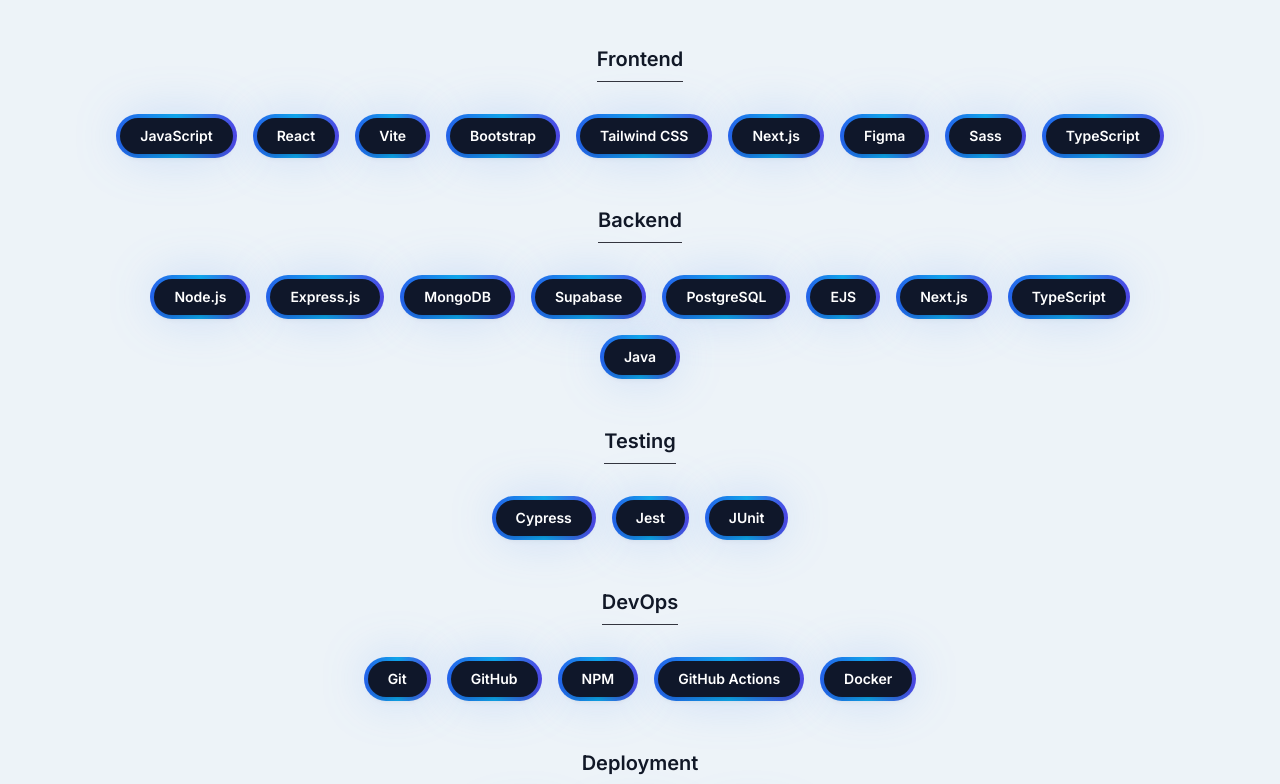
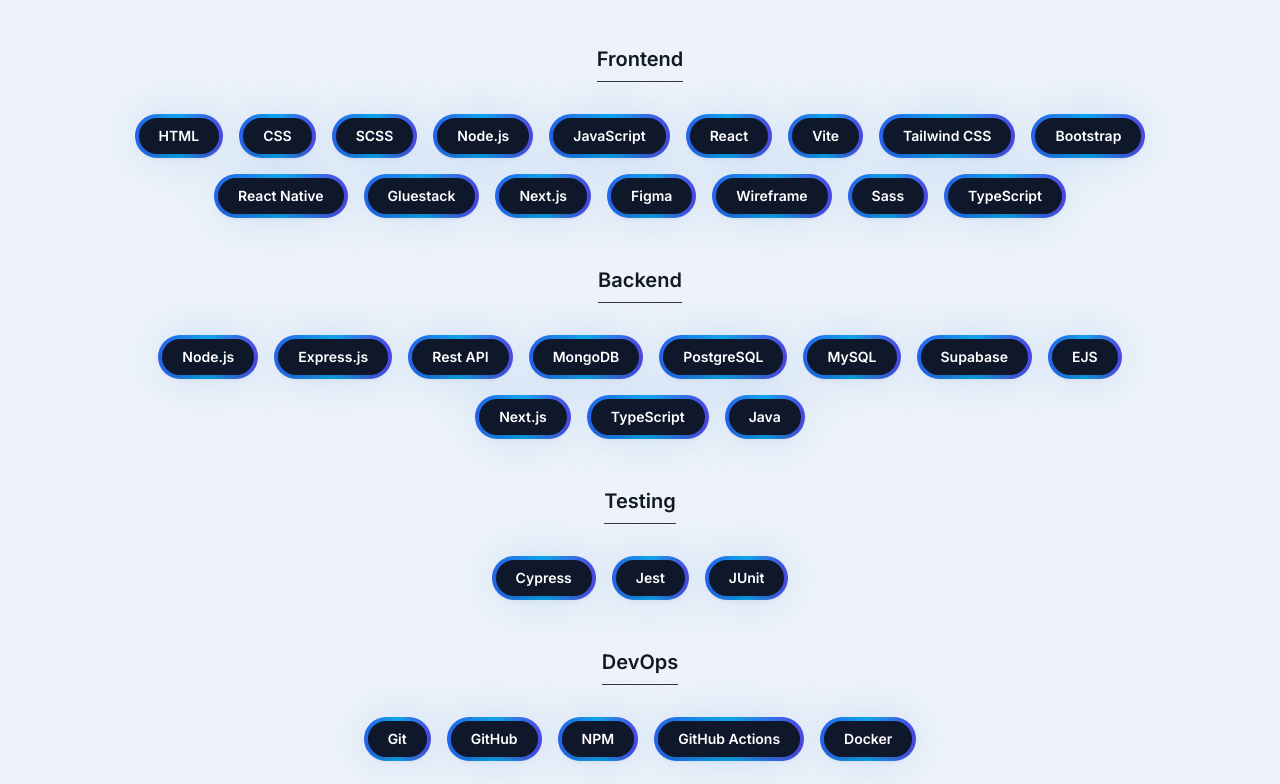
Before and after one commit to EmpyreanMist/portfolio, a Next.js app: page / in a window 1280 px wide. Shown: the part 1296-2080 px from the top of the page. Built offline with nearby package versions, Linux system fonts and the light colour scheme.

Commit message:
Add project

```diff
--- a/src/app/components/HeroSection.jsx
+++ b/src/app/components/HeroSection.jsx
@@ -11,7 +11,6 @@
   const typeRef = useRef(null);
   const [isVisible, setIsVisible] = useState(false);
 
-  // Bildrotation
   useEffect(() => {
     const timer = setTimeout(() => {
       setRotation(360);
@@ -23,7 +22,6 @@
     return () => clearTimeout(timer);
   }, []);
 
-  // Typ-animation synlighet
   useEffect(() => {
     const observer = new IntersectionObserver(
       (entries) => {
--- a/src/app/components/ProjectsSection.jsx
+++ b/src/app/components/ProjectsSection.jsx
@@ -63,6 +63,15 @@
     tag: ["All", "Java"],
     gitUrl: "https://github.com/fungover/exercise2025/pull/41",
   },
+  {
+    id: 8,
+    title: "Fishing Diary",
+    description:
+      "A mobile app built with React Native and Expo for logging catches, tracking species, and visualizing fishing spots. Uses Supabase for backend and Gluestack UI for styling.",
+    image: "/images/projects/fishing-diary.png",
+    tag: ["All", "App"],
+    gitUrl: "https://github.com/EmpyreanMist/Fishing-Diary",
+  },
 ];
 
 const AnimatedProjectCard = ({ project, index }) => {
@@ -119,6 +128,11 @@
         />
         <ProjectTag
           onClick={handleTagChange}
+          name="App"
+          isSelected={tag === "App"}
+        />
+        <ProjectTag
+          onClick={handleTagChange}
           name="Java"
           isSelected={tag === "Java"}
         />
--- a/src/app/components/TechStackSection.jsx
+++ b/src/app/components/TechStackSection.jsx
@@ -4,22 +4,31 @@
 export default function TechStackSection() {
   const techStack = {
     Frontend: [
+      "HTML",
+      "CSS",
+      "SCSS",
+      "Node.js",
       "JavaScript",
       "React",
       "Vite",
+      "Tailwind CSS",
       "Bootstrap",
-      "Tailwind CSS",
+      "React Native",
+      "Gluestack",
       "Next.js",
       "Figma",
+      "Wireframe",
       "Sass",
       "TypeScript",
     ],
     Backend: [
       "Node.js",
       "Express.js",
+      "Rest API",
       "MongoDB",
+      "PostgreSQL",
+      "MySQL",
       "Supabase",
-      "PostgreSQL",
       "EJS",
       "Next.js",
       "TypeScript",
```
Also changed, not shown: public/images/projects/fishing-diary.png (added).
